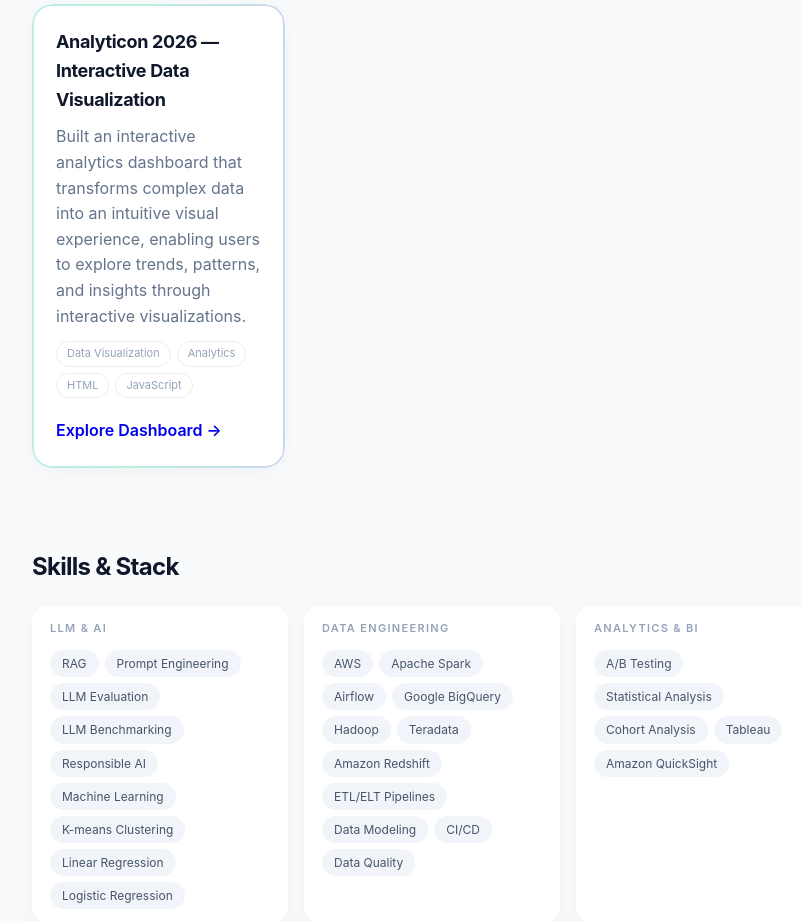
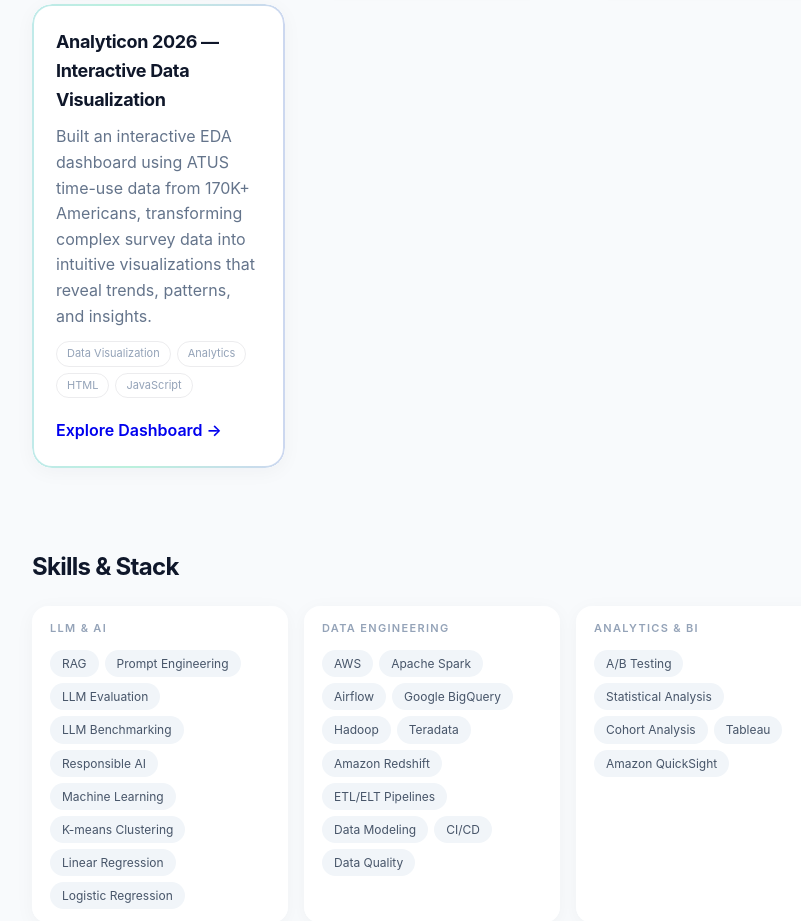
Before and after one commit to surabhijain1810/my-website, a Next.js app: page / in a window 1280 px wide. Shown: the part 1320-2241 px from the top of the page, without its empty margins (32-833 px from the left). Built offline with nearby package versions, Linux system fonts and the light colour scheme.

Commit message:
Add Analyticon interactive dashboard

```diff
--- a/app/page.tsx
+++ b/app/page.tsx
@@ -81,9 +81,7 @@ export default function Home() {
           <div className="card">
   <h3>Analyticon 2026 — Interactive Data Visualization</h3>
   <p>
-    Built an interactive analytics dashboard that transforms complex data into
-    an intuitive visual experience, enabling users to explore trends, patterns,
-    and insights through interactive visualizations.
+    Built an interactive EDA dashboard using ATUS time-use data from 170K+ Americans, transforming complex survey data into intuitive visualizations that reveal trends, patterns, and insights.
   </p>
 
   <div className="project-tag-row">
```
